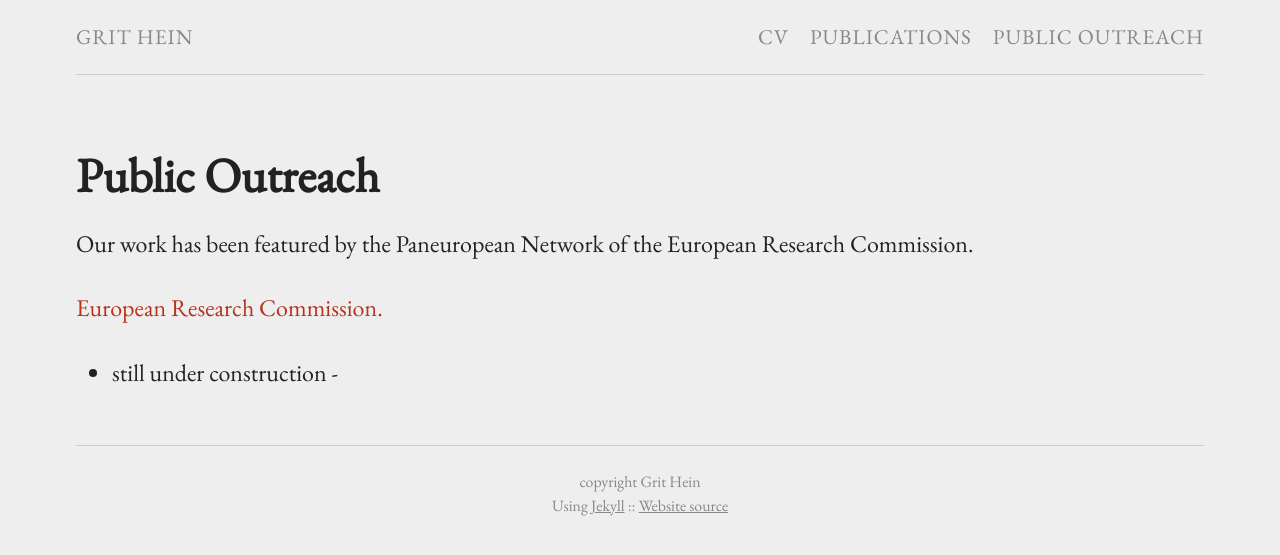
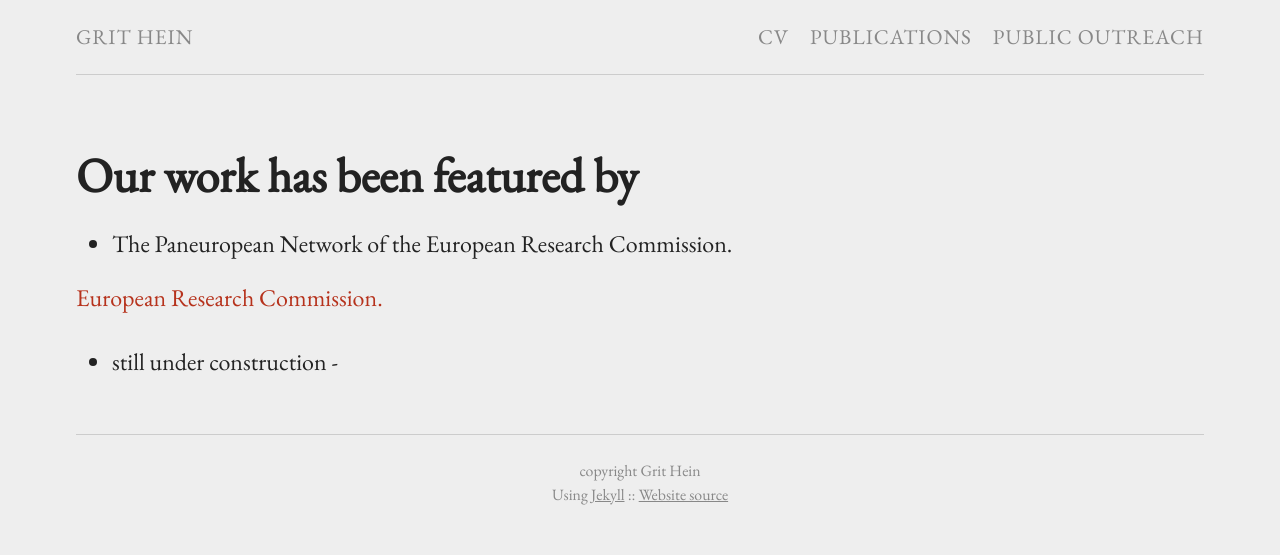
Before and after one commit to grithein/grithein, a Jekyll site: the page built from media.md, in a window 1280 px wide. Shown: the top 555 px of the page. Built offline with Jekyll 4.4.1, drawn with Linux system fonts in a browser that asks for light colours.

Commit message:
Update from Forestry.io - media.md

```diff
--- a/media.md
+++ b/media.md
@@ -1,9 +1,9 @@
 ---
-title: Public Outreach
+title: Our work has been featured by
 date: '2016-07-21 00:00:00'
 layout: page
 ---
-Our work has been featured by the Paneuropean Network of the European Research Commission.
+* The Paneuropean Network of the European Research Commission.
 
 [European Research Commission.](http://www.paneuropeannetworks.com/special-reports/uncovering-social-motives/)
 
```
